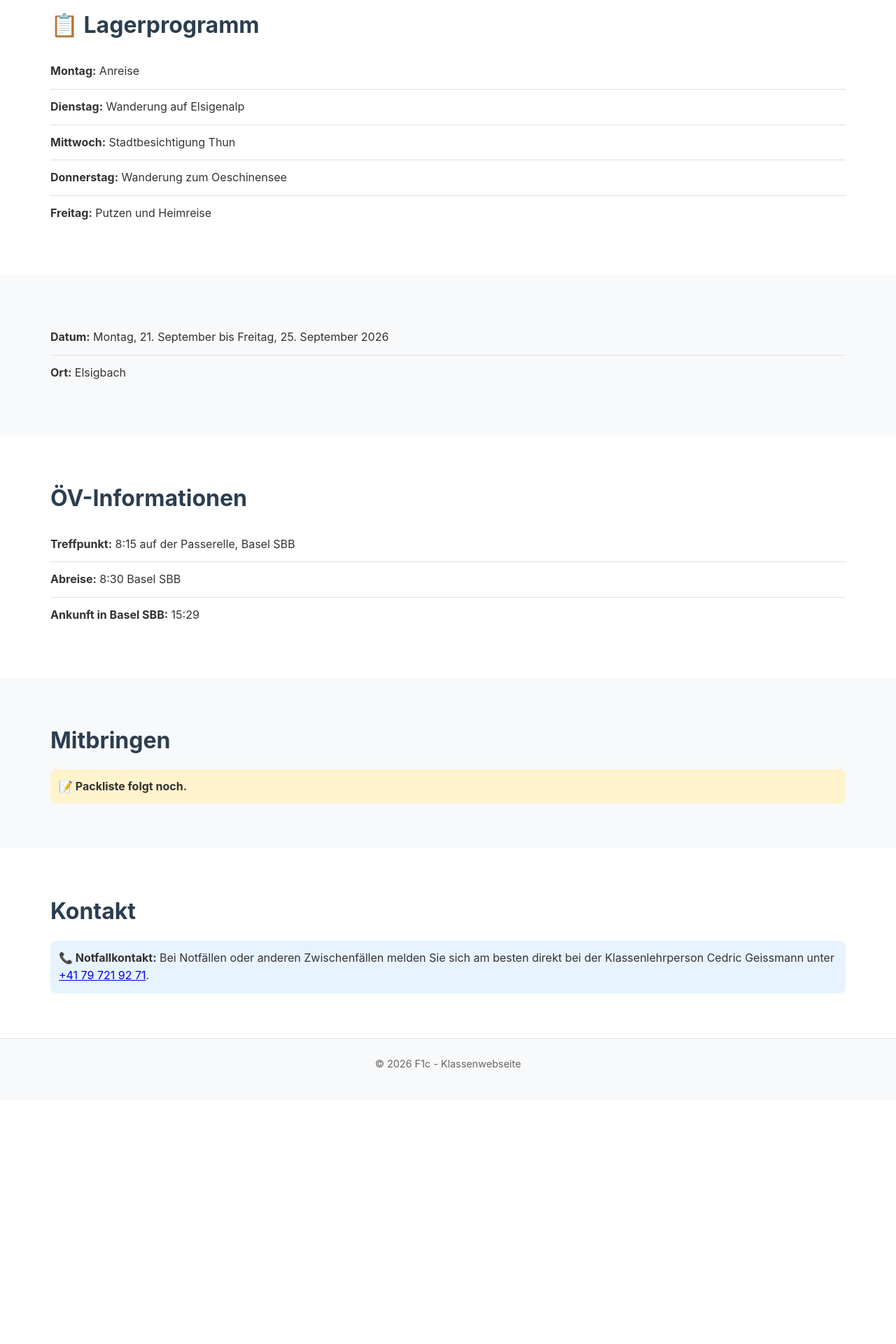
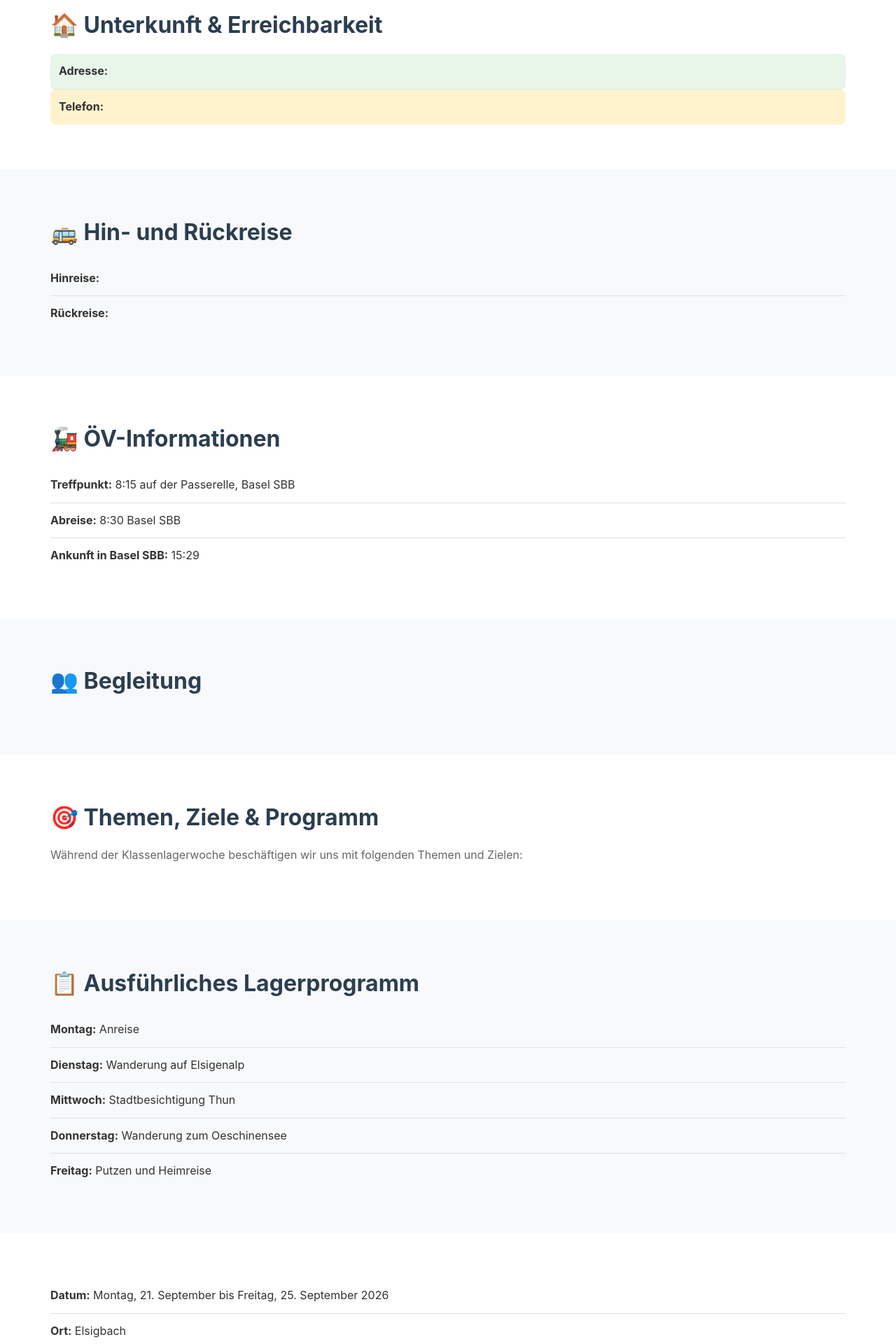
Before and after one commit to cedricgeissmann/F1c, a SvelteKit app: page /klassenlager in a window 1280 px wide. Shown: the part 1100-3020 px from the top of the page at 70% size. Before the commit the page ends 2671 px from the top, so only its background shows below. Built offline with nearby package versions, Linux system fonts and the light colour scheme; no server answers.

Commit message:
Struktur für infobrief erstellt.

```diff
--- a/src/routes/klassenlager/+page.svelte
+++ b/src/routes/klassenlager/+page.svelte
@@ -52,10 +52,79 @@
   </div>
 </section>
 
-<!-- Grobes Programm -->
+<!-- Unterkunft und Erreichbarkeit -->
 <section class="section">
   <div class="container">
-    <h2 class="mb-2">📋 Lagerprogramm</h2>
+    <h2 class="mb-2">🏠 Unterkunft & Erreichbarkeit</h2>
+    <div class="list">
+      <div class="list__item" style="background: #e8f5e9; padding: 12px; border-radius: 8px;">
+        <strong>Adresse:</strong> <!-- Adresse hier einfügen -->
+      </div>
+      <div class="list__item" style="background: #fff3cd; padding: 12px; border-radius: 8px;">
+        <strong>Telefon:</strong> <!-- Telefonnummer hier einfügen -->
+      </div>
+    </div>
+  </div>
+</section>
+
+<!-- Reiseinformationen -->
+<section class="section section--alt">
+  <div class="container">
+    <h2 class="mb-2">🚌 Hin- und Rückreise</h2>
+    <div class="list">
+      <div class="list__item">
+        <strong>Hinreise:</strong> <!--Datum, Zeit und Ort der Hinreise hier einfügen -->
+      </div>
+      <div class="list__item">
+        <strong>Rückreise:</strong> <!-- Datum, Zeit und Ort der Rückreise hier einfügen -->
+      </div>
+    </div>
+  </div>
+</section>
+
+<!-- ÖV-Informationen -->
+<section class="section">
+  <div class="container">
+    <h2 class="mb-2">🚂 ÖV-Informationen</h2>
+    <div class="list">
+      <div class="list__item">
+        <strong>Treffpunkt:</strong> 8:15 auf der Passerelle, Basel SBB
+      </div>
+      <div class="list__item">
+        <strong>Abreise:</strong> 8:30 Basel SBB
+      </div>
+      <div class="list__item">
+        <strong>Ankunft in Basel SBB:</strong> 15:29
+      </div>
+    </div>
+  </div>
+</section>
+
+<!-- Begleitung -->
+<section class="section section--alt">
+  <div class="container">
+    <h2 class="mb-2">👥 Begleitung</h2>
+    <div class="list">
+      <!-- Namen und Mobile-Nummern der Begleitung hier einfügen -->
+    </div>
+  </div>
+</section>
+
+<!-- Themen, Ziele und Programm -->
+<section class="section">
+  <div class="container">
+    <h2 class="mb-2">🎯 Themen, Ziele & Programm</h2>
+    <p class="mb-2">Während der Klassenlagerwoche beschäftigen wir uns mit folgenden Themen und Zielen:</p>
+    <div class="list">
+      <!-- Themen, Ziele und das tägliche Programm hier einfügen -->
+    </div>
+  </div>
+</section>
+
+<!-- Lagerprogramm (ausführlich) -->
+<section class="section section--alt">
+  <div class="container">
+    <h2 class="mb-2">📋 Ausführliches Lagerprogramm</h2>
     <div class="list">
       <div class="list__item">
         <strong>Montag:</strong> Anreise
@@ -76,7 +145,8 @@
   </div>
 </section>
 
-<section class="section section--alt">
+<!-- Daten und Ort -->
+<section class="section">
   <div class="container">
     <div class="list">
       <div class="list__item">
@@ -89,37 +159,41 @@
   </div>
 </section>
 
-<section class="section">
+<!-- Packliste -->
+<section class="section section--alt">
   <div class="container">
-    <h2 class="mb-2">ÖV-Informationen</h2>
+    <h2 class="mb-2">🎒 Was mitzunehmen ist</h2>
     <div class="list">
-      <div class="list__item">
-        <strong>Treffpunkt:</strong> 8:15 auf der Passerelle, Basel SBB
-      </div>
-      <div class="list__item">
-        <strong>Abreise:</strong> 8:30 Basel SBB
-      </div>
-      <div class="list__item">
-        <strong>Ankunft in Basel SBB:</strong> 15:29
-      </div>
+      <!-- Packliste hier einfügen -->
     </div>
   </div>
 </section>
 
-<section class="section section--alt">
+<!-- Kosten -->
+<section class="section">
   <div class="container">
-    <h2 class="mb-2">Mitbringen</h2>
+    <h2 class="mb-2">💰 Kosten</h2>
     <div class="list">
-      <div class="list__item" style="background: #fff3cd; padding: 12px; border-radius: 8px;">
-        <strong>📝 Packliste folgt noch.</strong>
-      </div>
+      <!-- Kosteninformationen hier einfügen -->
     </div>
   </div>
 </section>
 
+<!-- Lagerregeln -->
+<section class="section section--alt">
+  <div class="container">
+    <h2 class="mb-2">📜 Lagerregeln</h2>
+    <p class="mb-2">Folgende Regeln gelten während des Klassenlagers:</p>
+    <div class="list">
+      <!-- Lagerregeln hier einfügen -->
+    </div>
+  </div>
+</section>
+
+<!-- Kontaktdaten -->
 <section class="section">
   <div class="container">
-    <h2 class="mb-2">Kontakt</h2>
+    <h2 class="mb-2">📞 Notfallkontakt</h2>
     <div class="list">
       <div class="list__item" style="background: #e7f3ff; padding: 12px; border-radius: 8px;">
         <strong>📞 Notfallkontakt:</strong> Bei Notfällen oder anderen Zwischenfällen melden Sie sich am besten direkt bei der Klassenlehrperson Cedric Geissmann unter <a href="tel:+41797219271">+41 79 721 92 71</a>.
```
